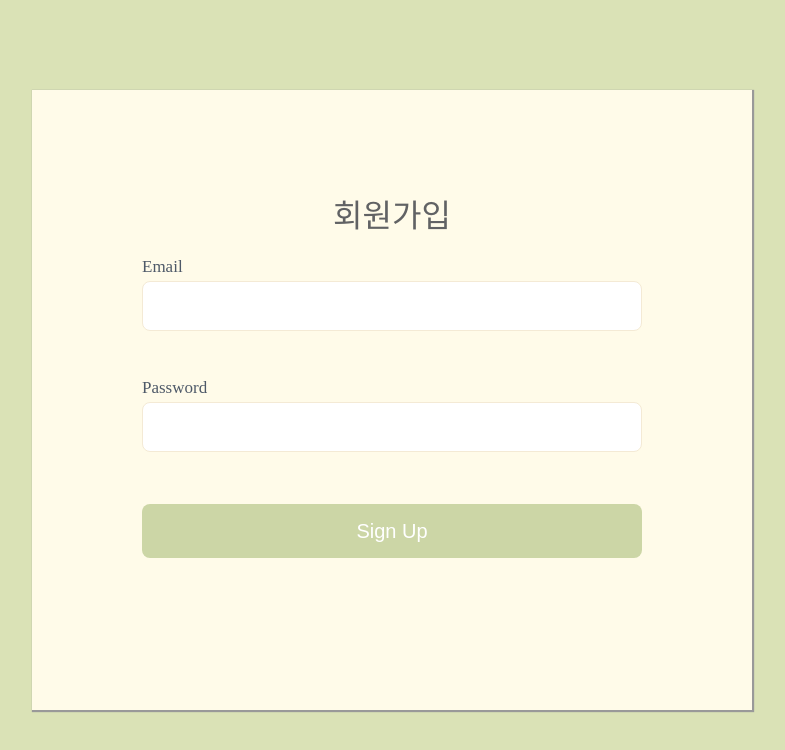
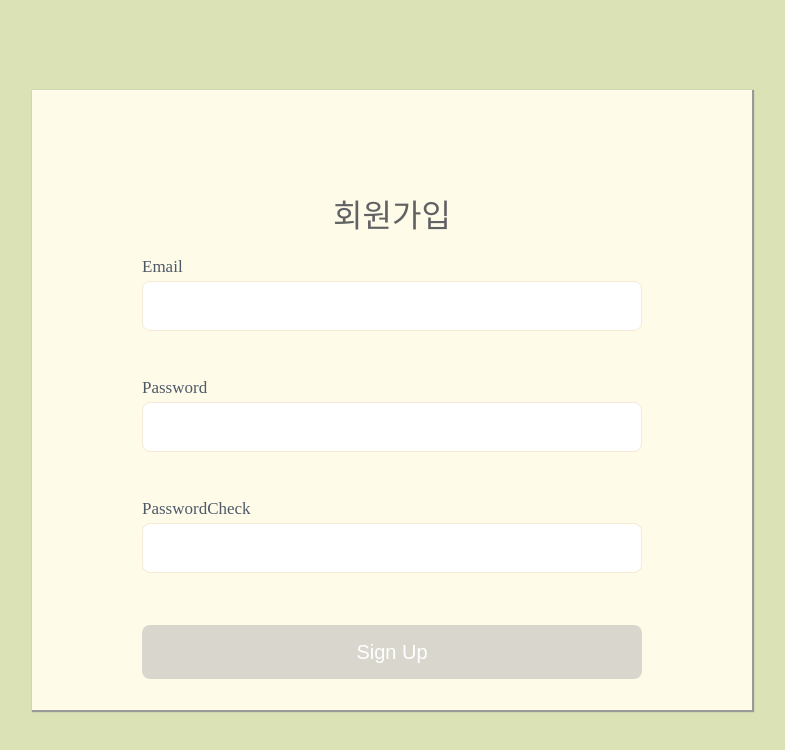
Before and after one commit to SJ0826/wanted-pre-onboarding-frontend, a React (Create React App) app: page /signup in a window 1280 px wide. Shown: the top 750 px of the page, without its empty margins (248-1033 px from the left). Built offline with nearby package versions, Linux system fonts and the light colour scheme.

Commit message:
[todo] feat: 이메일과 비밀번호 유효성 검사기능 구현  #1

```diff
--- /dev/null
+++ b/src/lib/interface/userInterface.ts
@@ -0,0 +1,11 @@
+export interface UserParam {
+  email: string
+  password: string
+  passwordCheck: string
+}
+
+export interface validationParam {
+  email: boolean
+  password: boolean
+  passwordCheck: boolean
+}
--- /dev/null
+++ b/src/lib/utils/getValidation.ts
@@ -0,0 +1,9 @@
+const getValidation = (type: 'email' | 'password', value: string) => {
+  const regexp = {
+    email: /^[0-9a-zA-Z]([-_.]?[0-9a-zA-Z])*@[0-9a-zA-Z]([-_.]?[0-9a-zA-Z])*.[a-zA-Z]{2,3}$/i,
+    password: /^.{8,30}$/,
+  }
+  return regexp[type].test(value)
+}
+
+export default getValidation
--- a/src/ui/components/auth/AuthInput.tsx
+++ b/src/ui/components/auth/AuthInput.tsx
@@ -1,14 +1,22 @@
+import { ChangeEvent } from 'react'
 import styled from 'styled-components'
 
 interface Props {
   label: string
   id: string
-  type: 'email' | 'password' | 'text'
+  type: 'email' | 'password' | 'passwordCheck'
+  value: string
+  onChange: (e: ChangeEvent<HTMLInputElement>) => void
+  error?: {
+    isError: boolean
+    message: string
+  }
 }
-const AuthInput = ({ label, id, type }: Props) => (
+const AuthInput = ({ label, id, type, value, onChange, error }: Props) => (
   <Container>
     <InputLabel htmlFor={id}>{label}</InputLabel>
-    <Input id={id} name={id} type={type} />
+    <Input id={id} name={id} type={type} value={value} onChange={onChange} />
+    {value.length > 0 && !error?.isError && <ErrorMessage>{error?.message}</ErrorMessage>}
   </Container>
 )
 
@@ -38,9 +46,16 @@ const Input = styled.input<{ isError?: boolean }>`
   border: 1px solid #f4ead5;
   border-radius: 8px;
   padding: 0 20px;
+  background-color: ${(props) => props.isError && '#fff2f5'};
   outline: ${(props) => props.isError && '0.5px solid #d21111'};
-  background-color: ${(props) => props.isError && '#fff2f5'};
   &:focus-visible {
     outline: ${(props) => (props.isError ? '0.5px solid #d21111' : '0.5px solid #a2cbfdba')};
   }
 `
+
+const ErrorMessage = styled.span`
+  margin-top: 7px;
+  padding-left: 4px;
+  font-size: 12px;
+  color: #d21111;
+`
--- a/src/ui/pages/SignIn.tsx
+++ b/src/ui/pages/SignIn.tsx
@@ -1,19 +1,47 @@
-import { useCallback } from 'react'
+import { ChangeEvent, useCallback, useMemo, useState } from 'react'
 import styled from 'styled-components'
 import { useNavigate } from 'react-router-dom'
 import AuthInput from '../components/auth/AuthInput'
+import { UserParam, validationParam } from '../../lib/interface/userInterface'
+import getValidation from '../../lib/utils/getValidation'
 
 const SignIn = () => {
   const navigate = useNavigate()
+  const [user, setUser] = useState<Omit<UserParam, 'passwordCheck'>>({ email: '', password: '' })
+  const [validation, setValidation] = useState<Omit<validationParam, 'passwordCheck'>>({
+    email: false,
+    password: false,
+  })
+
+  const onChangeInputValue = useCallback(
+    (e: ChangeEvent<HTMLInputElement>) => {
+      const { id, value } = e.target
+      setUser({ ...user, [id]: value })
+      const regexp = getValidation(id as keyof Omit<UserParam, 'passwordCheck'>, value)
+      setValidation({ ...validation, [id]: regexp })
+    },
+    [user.email, user.password],
+  )
+
+  const onClickSignIn = () => {
+    navigate('./todo')
+  }
 
   const onClickSignUp = useCallback(() => navigate('./signup'), [])
+
+  const isValidation = useMemo(
+    () => !(validation.email && validation.password),
+    [validation.email, validation.password],
+  )
 
   return (
     <Container>
       <Title>로그인</Title>
-      <AuthInput label="Email" id="email" type="email" />
-      <AuthInput label="Password" id="password" type="password" />
-      <SignInButton>Sign In</SignInButton>
+      <AuthInput label="Email" id="email" type="email" value={user.email} onChange={onChangeInputValue} />
+      <AuthInput label="Password" id="password" type="password" value={user.password} onChange={onChangeInputValue} />
+      <SignInButton disabled={isValidation} onClick={onClickSignIn}>
+        Sign In
+      </SignInButton>
       <SignUpContainer>
         계정이 없으시다면 <SignUpLink onClick={onClickSignUp}>회원가입</SignUpLink>을 먼저 진행해주세요.
       </SignUpContainer>
--- a/src/ui/pages/SignUp.tsx
+++ b/src/ui/pages/SignUp.tsx
@@ -1,24 +1,76 @@
-import { useCallback } from 'react'
 import styled from 'styled-components'
+import { ChangeEvent, memo, useCallback, useMemo, useState } from 'react'
 import { useNavigate } from 'react-router-dom'
 import AuthInput from '../components/auth/AuthInput'
+import { UserParam, validationParam } from '../../lib/interface/userInterface'
+import getValidation from '../../lib/utils/getValidation'
 
 const SignIn = () => {
   const navigate = useNavigate()
 
-  const onClickSignUp = useCallback(() => navigate('./signup'), [])
+  const [user, setUser] = useState<UserParam>({ email: '', password: '', passwordCheck: '' })
+  const [validation, setValidation] = useState<validationParam>({ email: false, password: false, passwordCheck: false })
+
+  const onChangeInputValue = useCallback(
+    (e: ChangeEvent<HTMLInputElement>) => {
+      const { id, value } = e.target
+      let regexp = false
+      if (id === 'passwordCheck') {
+        regexp = user.password === value
+      }
+      if (id !== 'passwordCheck') {
+        regexp = getValidation(id as keyof Omit<UserParam, 'passwordCheck'>, value)
+      }
+      setUser({ ...user, [id]: value })
+      setValidation({ ...validation, [id]: regexp })
+    },
+    [user, validation],
+  )
+
+  const onClickSignUp = () => {
+    navigate('/')
+  }
+
+  const isValidation = useMemo(
+    () => !(validation.email && validation.password && validation.passwordCheck),
+    [validation],
+  )
 
   return (
     <Container>
       <Title>회원가입</Title>
-      <AuthInput label="Email" id="email" type="email" />
-      <AuthInput label="Password" id="password" type="password" />
-      <SignInButton>Sign Up</SignInButton>
+      <AuthInput
+        label="Email"
+        id="email"
+        type="email"
+        value={user.email}
+        onChange={onChangeInputValue}
+        error={{ isError: validation.email, message: '올바른 이메일 형식으로 입력해 주세요 (ex. example@example.com)' }}
+      />
+      <AuthInput
+        label="Password"
+        id="password"
+        type="password"
+        value={user.password}
+        onChange={onChangeInputValue}
+        error={{ isError: validation.password, message: '비밀번호를 8자 이상 입력해주세요' }}
+      />
+      <AuthInput
+        label="PasswordCheck"
+        id="passwordCheck"
+        type="password"
+        value={user.passwordCheck}
+        onChange={onChangeInputValue}
+        error={{ isError: validation.passwordCheck, message: '비밀번호가 일치하지 않습니다' }}
+      />
+      <SignInButton disabled={isValidation} onClick={onClickSignUp}>
+        Sign Up
+      </SignInButton>
     </Container>
   )
 }
 
-export default SignIn
+export default memo(SignIn)
 
 const Container = styled.div`
   display: flex;
```
